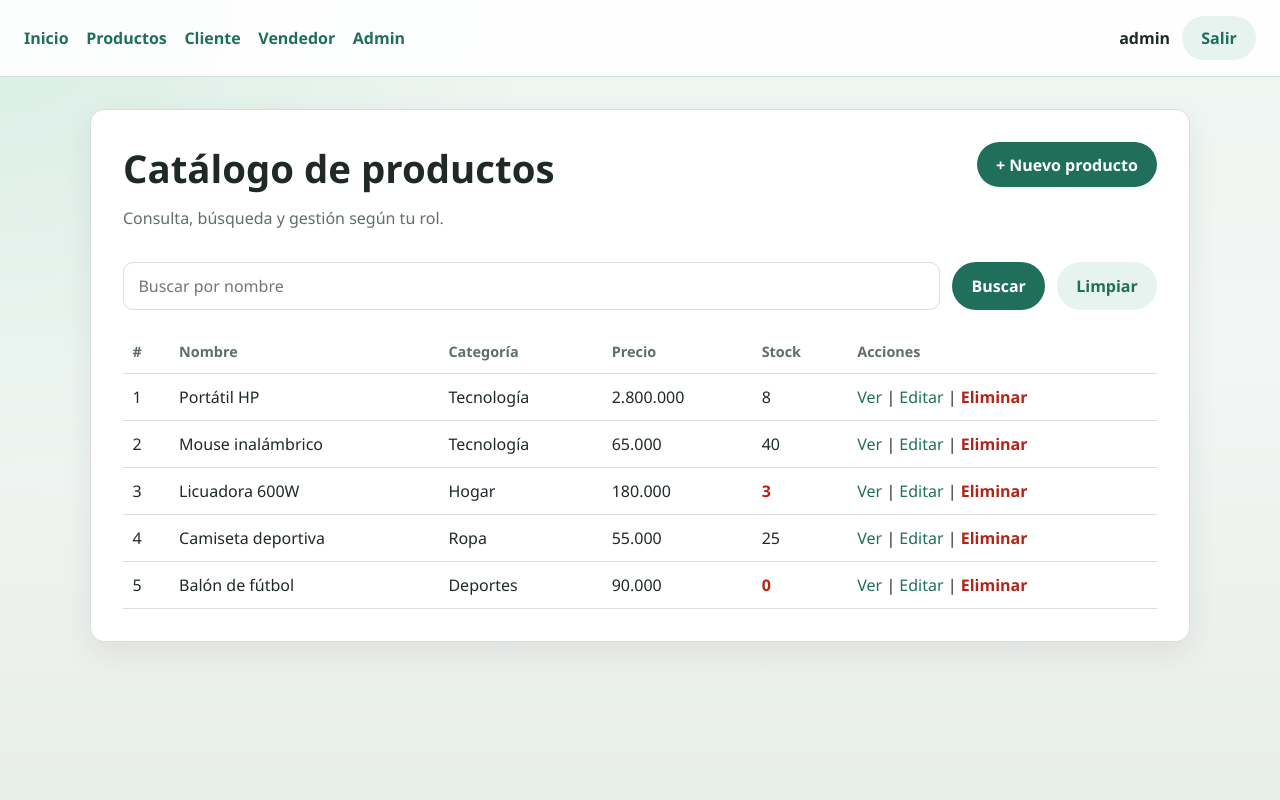
After one commit to Joan-Mora/tienda-spring-boot-thymeleaf-security, a Spring Boot app: page /productos in a window 1280 px wide. The commit adds this page. Run offline with Spring Boot 4, Linux system fonts and the light colour scheme; a user stored in the database is signed in; data comes from the database, SQL or seed files in the repository; some of the project's set-up classes (security, data sources, template engines, error pages and the like) are left out, and stand-ins take their place; some libraries are stand-ins or nearby versions.

Commit message:
Add product catalog with Thymeleaf Model, params, forms and role-based CRUD.

```diff
--- /dev/null
+++ b/src/main/java/co/frameworks/tienda/controller/ProductoController.java
@@ -0,0 +1,67 @@
+package co.frameworks.tienda.controller;
+
+import co.frameworks.tienda.model.Producto;
+import co.frameworks.tienda.service.ProductoService;
+import java.util.List;
+import lombok.RequiredArgsConstructor;
+import org.springframework.stereotype.Controller;
+import org.springframework.ui.Model;
+import org.springframework.web.bind.annotation.GetMapping;
+import org.springframework.web.bind.annotation.ModelAttribute;
+import org.springframework.web.bind.annotation.PathVariable;
+import org.springframework.web.bind.annotation.PostMapping;
+import org.springframework.web.bind.annotation.RequestMapping;
+import org.springframework.web.bind.annotation.RequestParam;
+import org.springframework.web.servlet.mvc.support.RedirectAttributes;
+
+@Controller
+@RequestMapping("/productos")
+@RequiredArgsConstructor
+public class ProductoController {
+
+    private final ProductoService productoService;
+
+    @ModelAttribute("categorias")
+    public List<String> categorias() {
+        return List.of("Tecnología", "Hogar", "Ropa", "Deportes");
+    }
+
+    @GetMapping
+    public String listar(@RequestParam(required = false) String nombre, Model model) {
+        model.addAttribute("productos", productoService.listar(nombre));
+        model.addAttribute("nombre", nombre);
+        return "productos/lista";
+    }
+
+    @GetMapping("/nuevo")
+    public String nuevo(Model model) {
+        model.addAttribute("producto", new Producto());
+        return "productos/formulario";
+    }
+
+    @GetMapping("/{id}")
+    public String detalle(@PathVariable Long id, Model model) {
+        model.addAttribute("producto", productoService.buscarPorId(id));
+        return "productos/detalle";
+    }
+
+    @GetMapping("/{id}/editar")
+    public String editar(@PathVariable Long id, Model model) {
+        model.addAttribute("producto", productoService.buscarPorId(id));
+        return "productos/formulario";
+    }
+
+    @PostMapping("/guardar")
+    public String guardar(@ModelAttribute Producto producto, RedirectAttributes ra) {
+        productoService.guardar(producto);
+        ra.addFlashAttribute("mensaje", "Producto guardado correctamente");
+        return "redirect:/productos";
+    }
+
+    @PostMapping("/{id}/eliminar")
+    public String eliminar(@PathVariable Long id, RedirectAttributes ra) {
+        productoService.eliminar(id);
+        ra.addFlashAttribute("mensaje", "Producto eliminado");
+        return "redirect:/productos";
+    }
+}
--- a/src/main/resources/static/css/styles.css
+++ b/src/main/resources/static/css/styles.css
@@ -125,7 +125,9 @@ a:hover {
     font-weight: 600;
 }
 
-.form-group input {
+.form-group input,
+.form-group textarea,
+.form-group select {
     width: 100%;
     border: 1px solid var(--line);
     border-radius: 10px;
@@ -143,6 +145,95 @@ a:hover {
 .alert-error {
     background: var(--danger-soft);
     color: var(--danger);
+}
+
+.alert-success {
+    background: var(--accent-soft);
+    color: var(--accent);
+}
+
+.page-wide {
+    width: min(1100px, calc(100% - 2rem));
+}
+
+.toolbar {
+    display: flex;
+    flex-wrap: wrap;
+    justify-content: space-between;
+    gap: 1rem;
+    align-items: flex-start;
+    margin-bottom: 1rem;
+}
+
+.search-form {
+    display: flex;
+    flex-wrap: wrap;
+    gap: 0.75rem;
+    margin: 1rem 0 1.25rem;
+}
+
+.search-form input {
+    flex: 1 1 220px;
+    border: 1px solid var(--line);
+    border-radius: 10px;
+    padding: 0.75rem 0.9rem;
+    font: inherit;
+}
+
+.table-wrap {
+    overflow-x: auto;
+}
+
+.data-table {
+    width: 100%;
+    border-collapse: collapse;
+}
+
+.data-table th,
+.data-table td {
+    border-bottom: 1px solid var(--line);
+    padding: 0.75rem 0.6rem;
+    text-align: left;
+    vertical-align: middle;
+}
+
+.data-table th {
+    font-size: 0.9rem;
+    color: var(--muted);
+}
+
+.bajo {
+    color: var(--danger);
+    font-weight: 700;
+}
+
+.actions-cell {
+    white-space: nowrap;
+}
+
+.inline-form {
+    display: inline;
+}
+
+.link-button {
+    border: none;
+    background: none;
+    color: var(--accent);
+    font: inherit;
+    font-weight: 600;
+    cursor: pointer;
+    padding: 0;
+}
+
+.link-button.danger {
+    color: var(--danger);
+}
+
+.detail-list {
+    margin: 1rem 0;
+    padding-left: 1.1rem;
+    color: var(--muted);
+    line-height: 1.7;
 }
 
 .badge {
--- a/src/main/resources/templates/fragments/navbar.html
+++ b/src/main/resources/templates/fragments/navbar.html
@@ -4,6 +4,7 @@
 <body>
 <nav th:fragment="navbar" class="navbar">
     <a th:href="@{/}">Inicio</a>
+    <a sec:authorize="isAuthenticated()" th:href="@{/productos}">Productos</a>
     <a sec:authorize="hasAnyRole('CLIENTE','ADMIN')" th:href="@{/cliente}">Cliente</a>
     <a sec:authorize="hasAnyRole('VENDEDOR','ADMIN')" th:href="@{/vendedor}">Vendedor</a>
     <a sec:authorize="hasRole('ADMIN')" th:href="@{/admin}">Admin</a>
--- /dev/null
+++ b/src/main/resources/templates/productos/lista.html
@@ -0,0 +1,67 @@
+<!DOCTYPE html>
+<html xmlns:th="http://www.thymeleaf.org"
+      xmlns:sec="http://www.thymeleaf.org/extras/spring-security">
+<head th:replace="~{fragments/layout :: head('Productos')}"></head>
+<body>
+<div th:replace="~{fragments/navbar :: navbar}"></div>
+<main class="page page-wide">
+    <section class="card">
+        <div class="toolbar">
+            <div>
+                <h1>Catálogo de productos</h1>
+                <p>Consulta, búsqueda y gestión según tu rol.</p>
+            </div>
+            <a class="btn"
+               sec:authorize="hasAnyRole('VENDEDOR','ADMIN')"
+               th:href="@{/productos/nuevo}">+ Nuevo producto</a>
+        </div>
+
+        <p th:if="${mensaje}" class="alert alert-success" th:text="${mensaje}">Mensaje</p>
+
+        <form class="search-form" th:action="@{/productos}" method="get">
+            <input type="text" name="nombre" th:value="${nombre}" placeholder="Buscar por nombre">
+            <button class="btn" type="submit">Buscar</button>
+            <a class="btn btn-secondary" th:href="@{/productos}">Limpiar</a>
+        </form>
+
+        <div class="table-wrap">
+            <table class="data-table">
+                <thead>
+                <tr>
+                    <th>#</th>
+                    <th>Nombre</th>
+                    <th>Categoría</th>
+                    <th>Precio</th>
+                    <th>Stock</th>
+                    <th>Acciones</th>
+                </tr>
+                </thead>
+                <tbody>
+                <tr th:each="p, estado : ${productos}">
+                    <td th:text="${estado.count}">1</td>
+                    <td th:text="${p.nombre}">Nombre</td>
+                    <td th:text="${p.categoria}">Categoría</td>
+                    <td th:text="${#numbers.formatDecimal(p.precio, 1, 'POINT', 0, 'COMMA')}">0</td>
+                    <td th:text="${p.stock}" th:classappend="${p.stock < 5} ? 'bajo'">0</td>
+                    <td class="actions-cell">
+                        <a th:href="@{/productos/{id}(id=${p.id})}">Ver</a>
+                        <span sec:authorize="hasAnyRole('VENDEDOR','ADMIN')">
+                            |
+                            <a th:href="@{/productos/{id}/editar(id=${p.id})}">Editar</a>
+                            |
+                            <form th:action="@{/productos/{id}/eliminar(id=${p.id})}" method="post" class="inline-form">
+                                <button class="link-button danger" type="submit">Eliminar</button>
+                            </form>
+                        </span>
+                    </td>
+                </tr>
+                <tr th:if="${#lists.isEmpty(productos)}">
+                    <td colspan="6">No hay productos para mostrar.</td>
+                </tr>
+                </tbody>
+            </table>
+        </div>
+    </section>
+</main>
+</body>
+</html>
```
Also changed, not shown: src/main/java/co/frameworks/tienda/config/DataInitializer.java (+21 -7 lines), src/main/java/co/frameworks/tienda/config/SecurityConfig.java (+7 -0 lines), src/main/java/co/frameworks/tienda/model/Producto.java (added, +54 -0 lines), src/main/java/co/frameworks/tienda/repository/ProductoRepository.java (added, +10 -0 lines), src/main/java/co/frameworks/tienda/service/ProductoService.java (added, +47 -0 lines), src/main/resources/templates/productos/detalle.html (added, +30 -0 lines), src/main/resources/templates/productos/formulario.html (added, +50 -0 lines), README.md.
